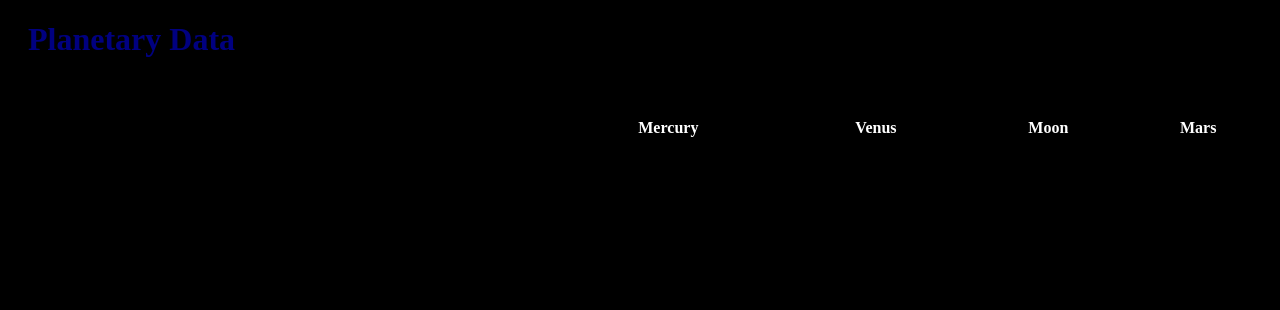
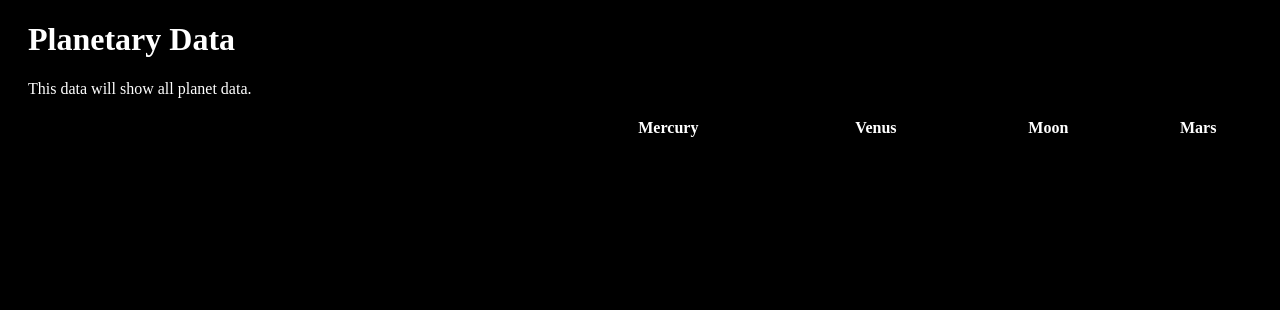
Before and after one commit to Darrentan88/Lab5, a plain HTML site: page index.html in a window 1280 px wide. Drawn offline with Linux system fonts and the light colour scheme.

Commit message:
Update style.css

```diff
--- a/style.css
+++ b/style.css
@@ -3,7 +3,12 @@ body {
 }
 
 h1 {
-  color: navy;
+  color: White;
+  margin-left: 20px;
+}
+
+p {
+  color: White;
   margin-left: 20px;
 }
 
```
